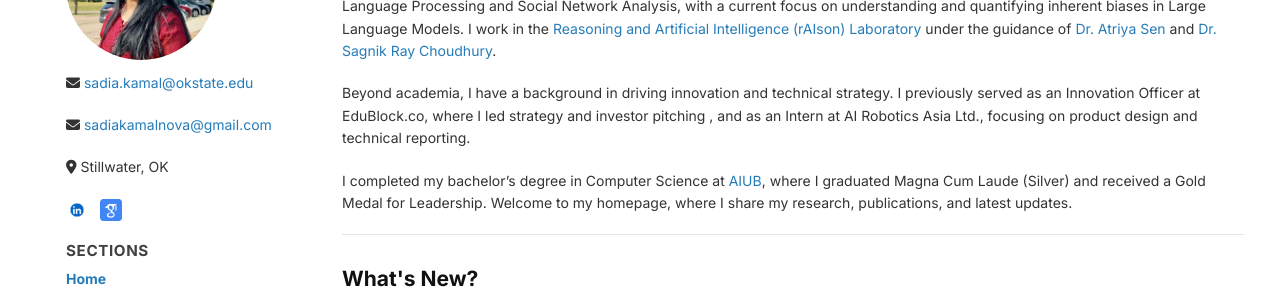
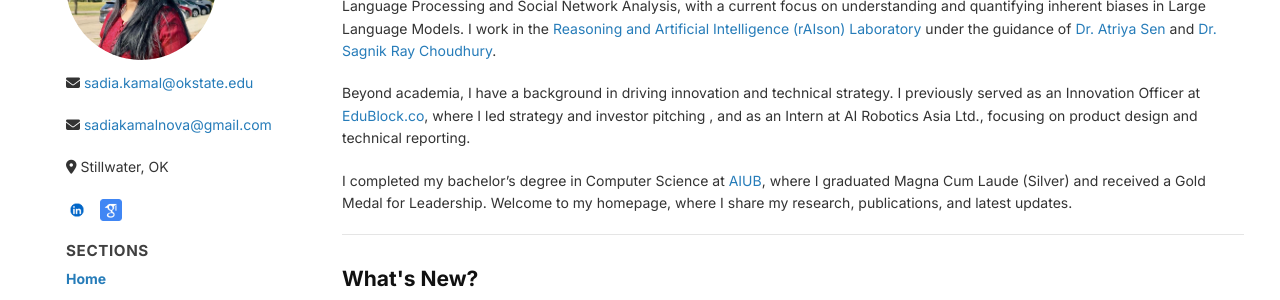
Before and after one commit to sadiakamal/sadiakamal.github.io, a Jekyll site: the page built from index.md, in a window 1280 px wide and 900 px high. Shown: the part 187-487 px from the top of the window. Built offline with Jekyll 4.4.1, drawn with Linux system fonts in a browser that asks for light colours; the repository's description, which GitHub fills in, is left out; part of the change alters nothing that is shown.

```diff
--- a/index.md
+++ b/index.md
@@ -10,7 +10,7 @@ layout: default
 
 I am a PhD Candidate in the [Department of computer science](https://cas.okstate.edu/computer_science/) at [Oklahoma State University](https://go.okstate.edu). My work focuses mostly on Natural Language Processing and Social Network Analysis, with a current focus on understanding and quantifying inherent biases in Large Language Models. I work in the [Reasoning and Artificial Intelligence (rAIson) Laboratory](https://cas.okstate.edu/computer_science/about_us/dr_sen_lab/research_team.html) under the guidance of [Dr. Atriya Sen](https://experts.okstate.edu/atriya.sen) and [Dr. Sagnik Ray Choudhury](https://sagnik.github.io).
 
-Beyond academia, I have a background in driving innovation and technical strategy. I previously served as an Innovation Officer at EduBlock.co, where I led strategy and investor pitching , and as an Intern at AI Robotics Asia Ltd., focusing on product design and technical reporting.
+Beyond academia, I have a background in driving innovation and technical strategy. I previously served as an Innovation Officer at [EduBlock.co](https://www.facebook.com/edublock.co/), where I led strategy and investor pitching , and as an Intern at AI Robotics Asia Ltd., focusing on product design and technical reporting.
 
 I completed my bachelor's degree in Computer Science at [AIUB](https://www.aiub.edu), where I graduated Magna Cum Laude (Silver) and received a Gold Medal for Leadership. Welcome to my homepage, where I share my research, publications, and latest updates.
 
```
